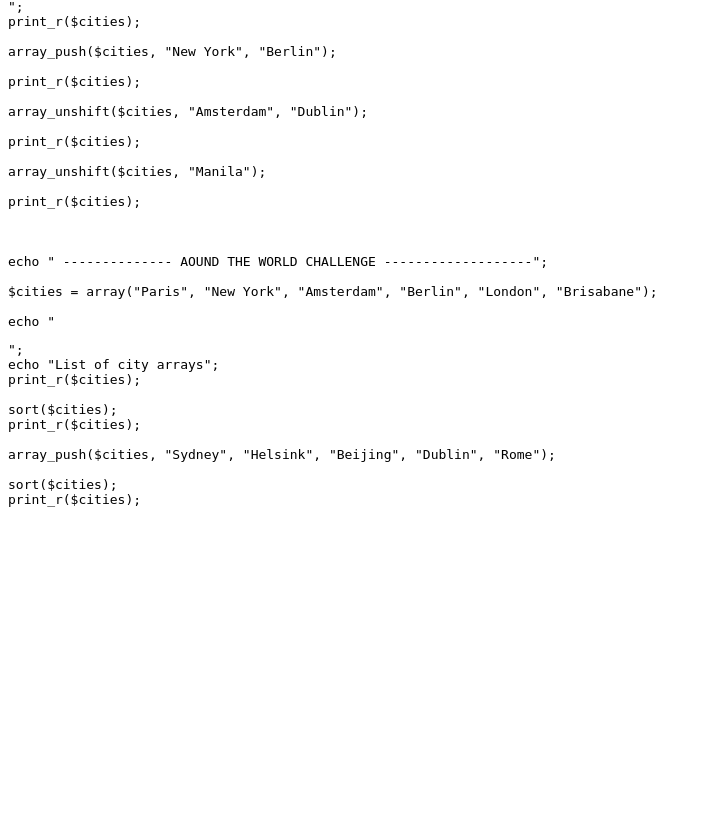
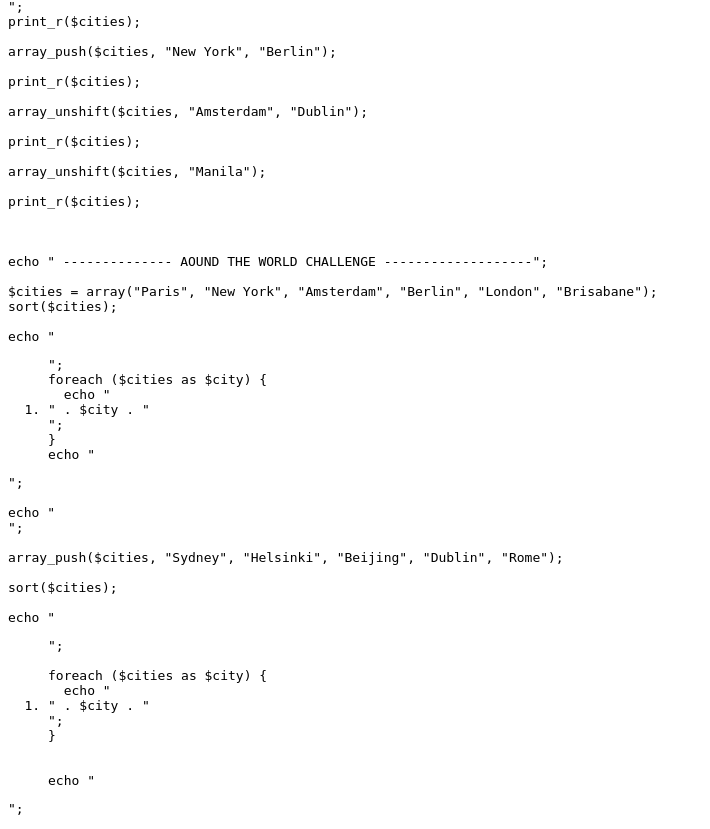
Before and after one commit to EmilioBC/PHP2021, a PHP site: page /notes.php in a window 1280 px wide. Shown: the part 1800-2629 px from the top of the page, without its empty margins (0-710 px from the left). Before the commit the page ends 2307 px from the top, so only its background shows below. Run offline with PHP 8.4, Linux system fonts and the light colour scheme.

Commit message:
ChallengeENDS

```diff
--- a/Section10Arrays/notes.php
+++ b/Section10Arrays/notes.php
@@ -179,15 +179,25 @@ print_r($cities);
 echo " -------------- AOUND THE WORLD CHALLENGE -------------------";
 
 $cities = array("Paris", "New York", "Amsterdam", "Berlin", "London", "Brisabane");
+sort($cities);
 
-echo "<pre>";
-echo "List of city arrays";
-print_r($cities);
+echo "<ol>";
+foreach ($cities as $city) {
+  echo "<li>" . $city . "</li>";
+}
+echo "</ol>";
+
+echo "<br>";
+
+array_push($cities, "Sydney", "Helsinki", "Beijing", "Dublin", "Rome");
 
 sort($cities);
-print_r($cities);
 
-array_push($cities, "Sydney", "Helsink", "Beijing", "Dublin", "Rome");
+echo "<ol>";
 
-sort($cities);
-print_r($cities);
+foreach ($cities as $city) {
+  echo "<li>" . $city . "</li>";
+}
+
+
+echo "</ol>";
```
Also changed, not shown: Section10Arrays/index.php (+0 -24 lines).
